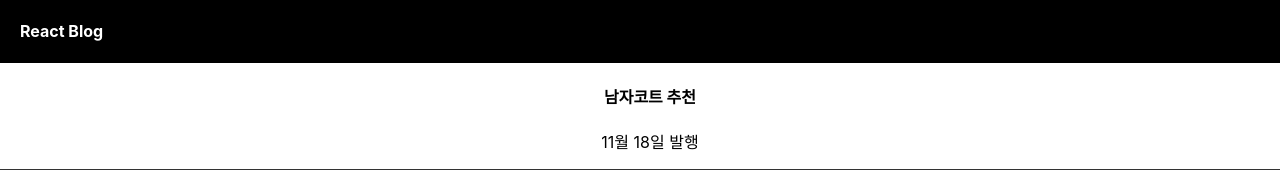
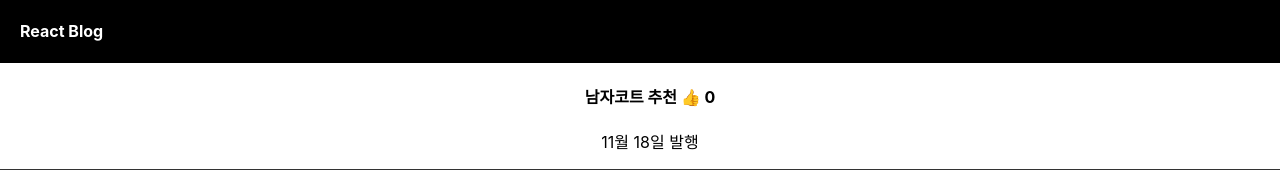
Before and after one commit to khakikokyo/codingapple_react, a React (Create React App) app in the folder blog/: page / in a window 1280 px wide. Shown: the top 174 px of the page. Built offline with nearby package versions, Linux system fonts and the light colour scheme.

Commit message:
버튼 기능개발 & react state 변경하는 방법

```diff
--- a/blog/src/App.js
+++ b/blog/src/App.js
@@ -1,3 +1,5 @@
+/* eslint-disable */
+
 import logo from './logo.svg';
 import './App.css';
 import { useState } from 'react';
@@ -6,6 +8,7 @@ function App() {
 
   let post = '강남 우동 맛집';
   let [postTitle, b] = useState(['남자코트 추천', '강남 우동맛집', '리액트독학']);
+  let [good, setGood] = useState(0);
 
   return (
     <div className="App">
@@ -13,15 +16,15 @@ function App() {
         <h4>React Blog</h4>
       </div>
       <div className="list">
-        <h4>{postTitle[0]}</h4>
+        <h4>{ postTitle[0] } <span onClick={ function() { setGood(good+1) } }>👍</span> { good } </h4>
         <p>11월 18일 발행</p>
       </div>
       <div className="list">
-        <h4>{postTitle[1]}</h4>
+        <h4>{ postTitle[1] }</h4>
         <p>11월 18일 발행</p>
       </div>
       <div className="list">
-        <h4>{postTitle[2]}</h4>
+        <h4>{ postTitle[2] }</h4>
         <p>11월 18일 발행</p>
       </div>
     </div>
```
Also changed, not shown: 1 other file (tests, documents, lock files or other folders).
